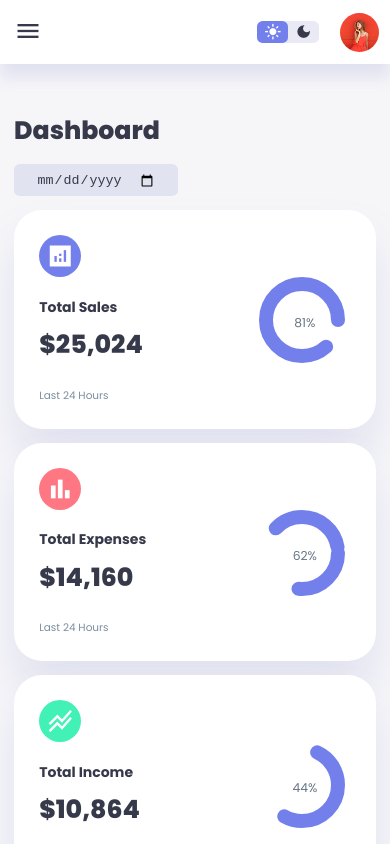
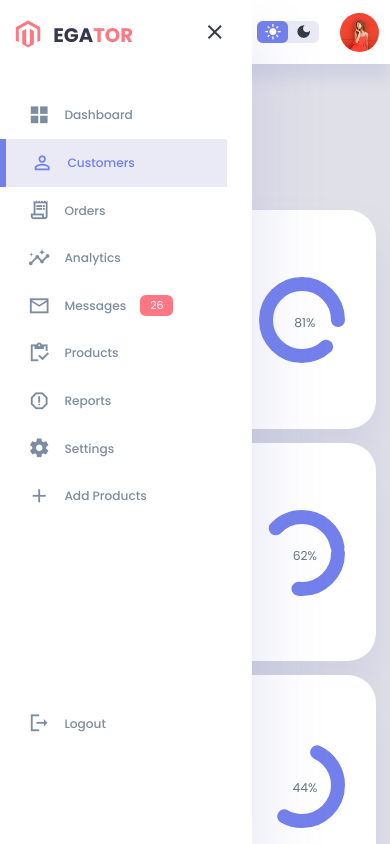
Before and after one commit to kojoYeboah53i/Azeezah, a plain HTML site: page Dashboard/Dashboard.html in a window 390 px wide. Both pictures are taken after a click on the button "menu". Shown: the top 844 px of the page. Drawn offline with Linux system fonts and the light colour scheme.

Commit message:
button toggle effect

```diff
--- a/Dashboard/Dashboard.css
+++ b/Dashboard/Dashboard.css
@@ -12,7 +12,7 @@
   --color-light: rgba(132, 139, 200, 0.18);
   --color-primary-variant: #111e88;
   --color-dark-variant: #677483;
-  --color-background: #f6f6f9;
+  --color-background: #e0e0e8;
 
   --card-border-radius: 2rem;
   --border-radius-1: 0.4rem;
@@ -23,6 +23,15 @@
   --padding-1: 1.2rem;
 
   --box-shadow: 0 2rem 3rem var(--color-light);
+}
+/* DARK THEME VARIABLES */
+.dark-theme-variables{
+    --color-background: #181a1e;
+    --color-white: #202528;
+    --color-dark: #edeffd;
+    --color-dark-variant: #a3bdcc;
+    --color-light: rgba(0, 0, 0, 0.4);
+    --box-shadow: 0 2rem 3rem var(--color-light);
 }
 
 *{
@@ -492,7 +501,7 @@ main .recent-orders a{
    }
    aside{
     position: fixed;
-    left: 0;
+    left: -100%;
     background: var(--color-white);
     width: 18rem;
     z-index: 3;
@@ -500,6 +509,13 @@ main .recent-orders a{
     height: 100vh;
     padding-right: var(--card-padding);
     display: none;
+    animation: showMenu 400ms ease forwards;
+   }
+
+   @keyframes showMenu{
+    to{
+        left: 0;
+    }
    }
    aside .logo{
     margin-left: 1rem;
--- /dev/null
+++ b/Dashboard/Dashboard.js
@@ -0,0 +1,22 @@
+const sideMenu = document.querySelector("aside");
+const menuBtn = document.querySelector("#menu-btn");
+const closeBtn = document.querySelector("#close-btn");
+const themeToggler = document.querySelector(".theme-toggler");
+
+// code for showing sidebar
+menuBtn.addEventListener('click', () => {
+    sideMenu.style.display = 'block';
+})
+
+// code for closing sidebar
+closeBtn.addEventListener('click', () => {
+    sideMenu.style.display = 'none';
+})
+
+// code for changing theme
+themeToggler.addEventListener('click', () => {
+    document.body.classList.toggle('dark-theme-variables');
+
+    themeToggler.querySelector('span:nth-child(1)').classList.toggle('active');
+    themeToggler.querySelector('span:nth-child(2)').classList.toggle('active');
+})
```
